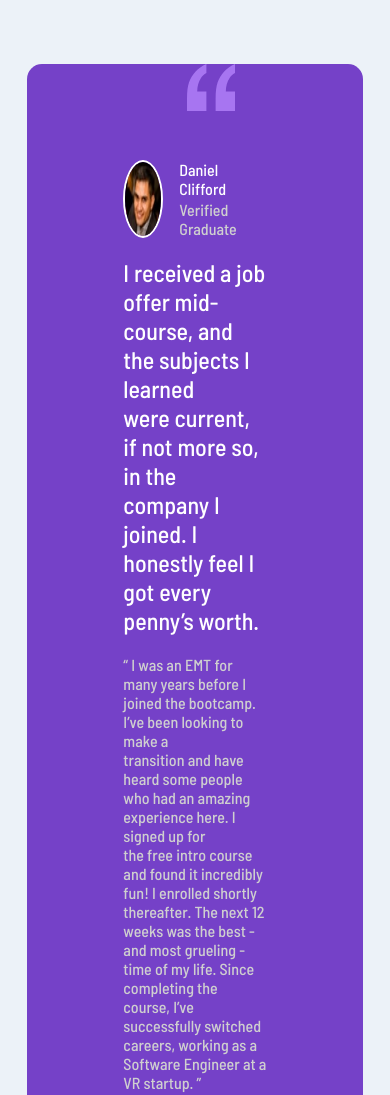
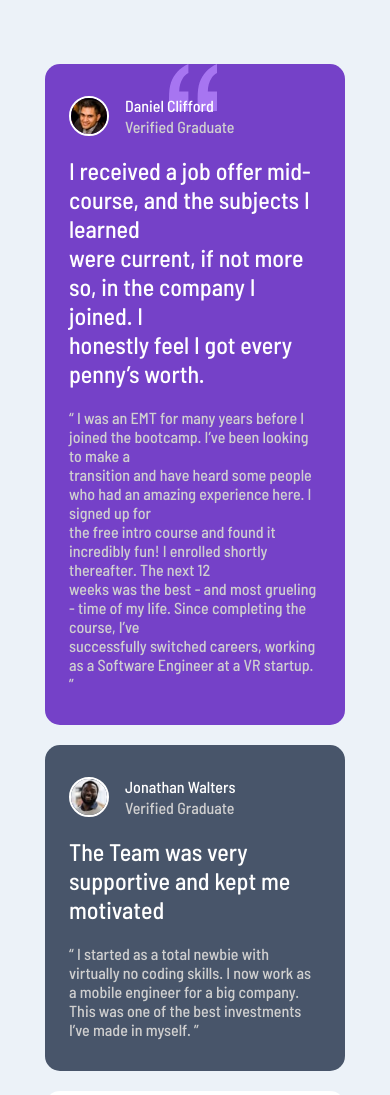
Before and after one commit to gokaydneizz/verceldeploy, a plain HTML site: page testimonials-grid-section-main/index.html in a window 390 px wide. Shown: the top 1095 px of the page. Drawn offline with Linux system fonts and the light colour scheme.

Commit message:
Add files via upload

```diff
--- a/testimonials-grid-section-main/style.css
+++ b/testimonials-grid-section-main/style.css
@@ -154,7 +154,7 @@ p {
   }
 
   .grid-item {
-    padding: 6rem;
+    width: 400px;
   }
 
   .pattern {
@@ -168,6 +168,10 @@ p {
     flex-direction: column;
   }
 
+  .grid-item {
+    width: 300px;
+  }
+
   .pattern {
     width: 3rem;
   }
```
